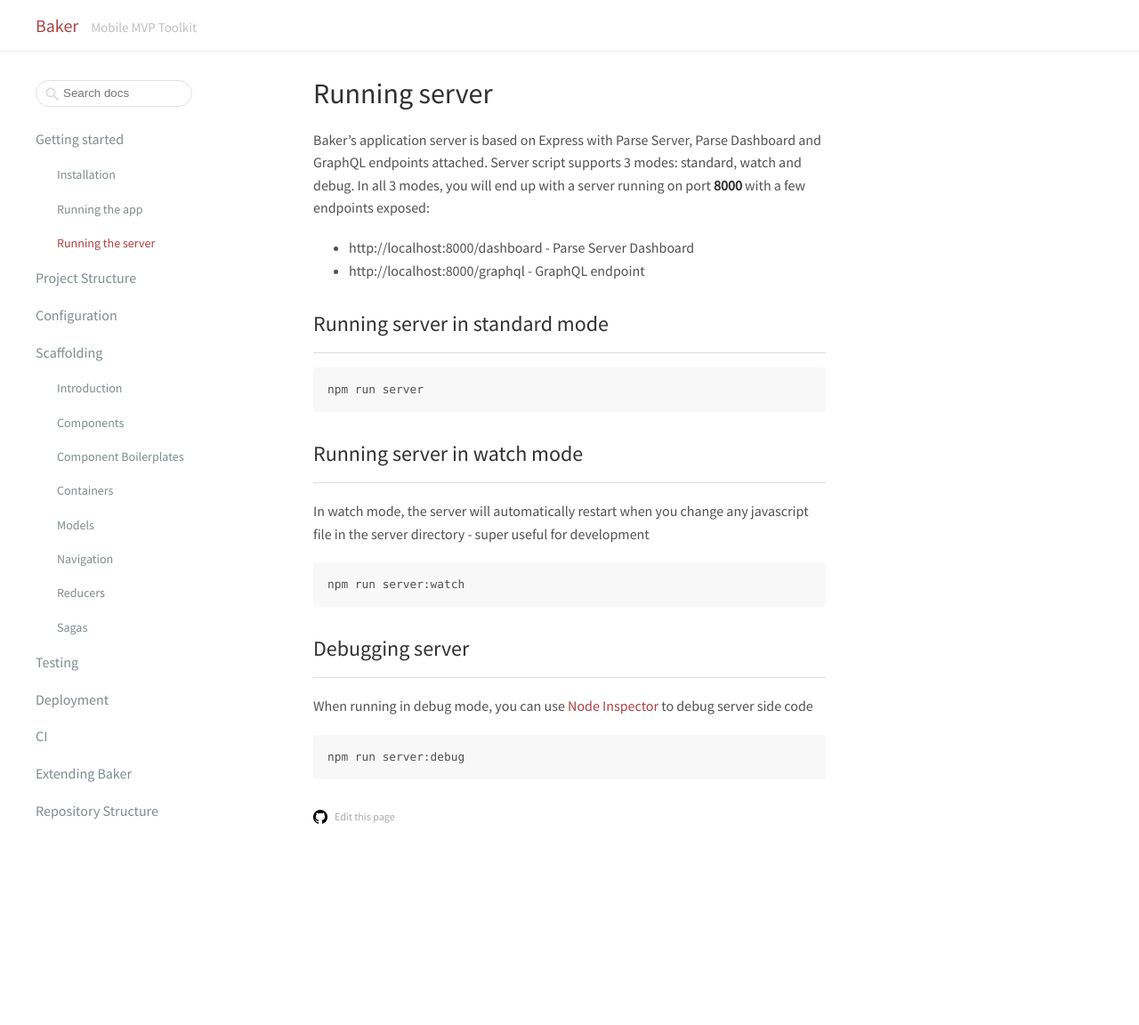
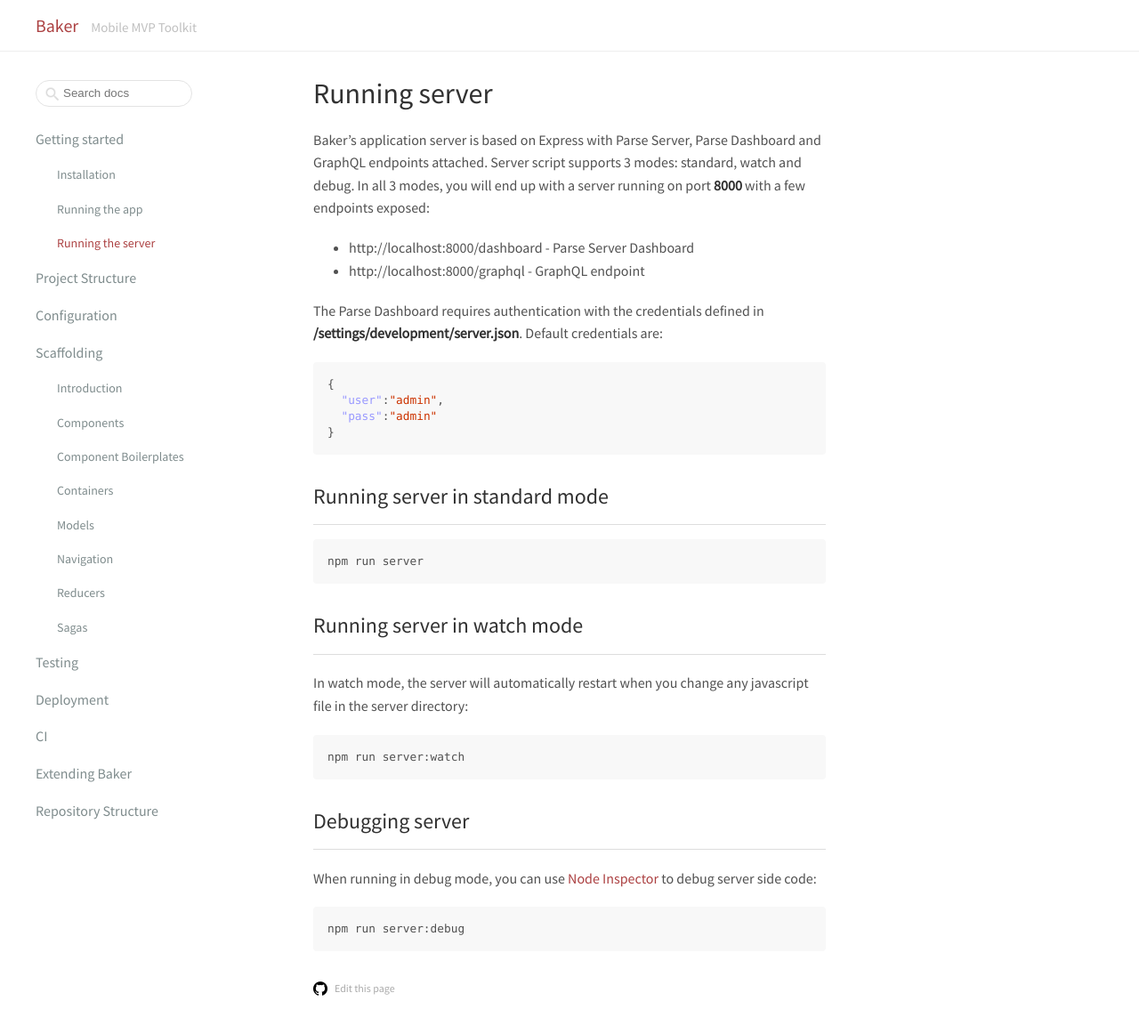
Before and after one commit to bakery/baker-docs, a Jekyll site: the page built from docs/gettingstarted/running-server.md, in a window 1280 px wide and 1152 px high. Shown: the whole window at 89% size. Built offline with Jekyll 4.4.1, drawn with Linux system fonts in a browser that asks for light colours; comment, search, counter and statistics services are not loaded.

Commit message:
add auth info to run server section

````diff
--- a/docs/gettingstarted/running-server.md
+++ b/docs/gettingstarted/running-server.md
@@ -9,6 +9,16 @@
 - http://localhost:8000/dashboard - Parse Server Dashboard
 - http://localhost:8000/graphql - GraphQL endpoint
 
+The Parse Dashboard requires authentication with the credentials defined in **/settings/development/server.json**.
+Default credentials are:
+
+```json
+{
+  "user":"admin",
+  "pass":"admin"
+}
+```
+
 ## Running server in standard mode
 
 ```bash
@@ -17,7 +27,7 @@
 
 ## Running server in watch mode
 
-In watch mode, the server will automatically restart when you change any javascript file in the server directory - super useful for development
+In watch mode, the server will automatically restart when you change any javascript file in the server directory:
 
 ```bash
 npm run server:watch
@@ -25,7 +35,7 @@
 
 ## Debugging server
 
-When running in debug mode, you can use [Node Inspector](https://github.com/node-inspector/node-inspector) to debug server side code
+When running in debug mode, you can use [Node Inspector](https://github.com/node-inspector/node-inspector) to debug server side code:
 
 ```
 npm run server:debug
````
